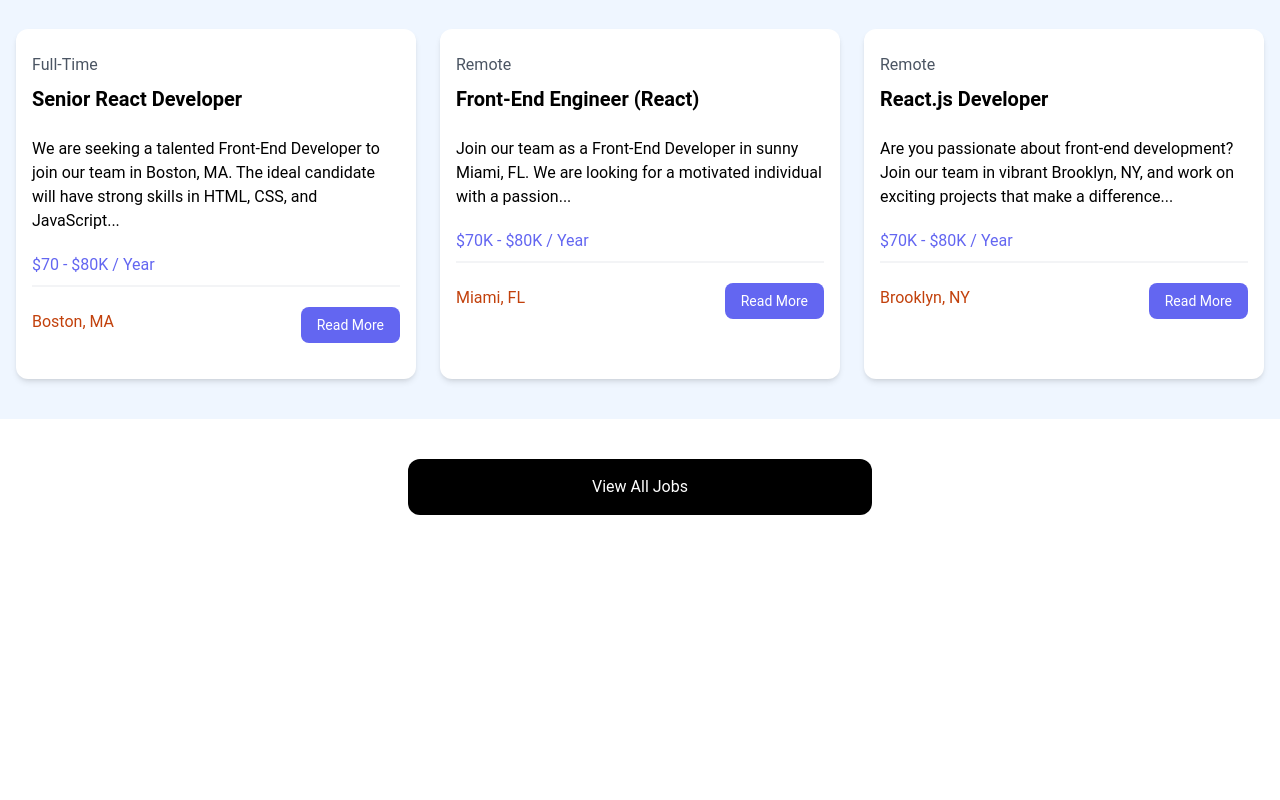
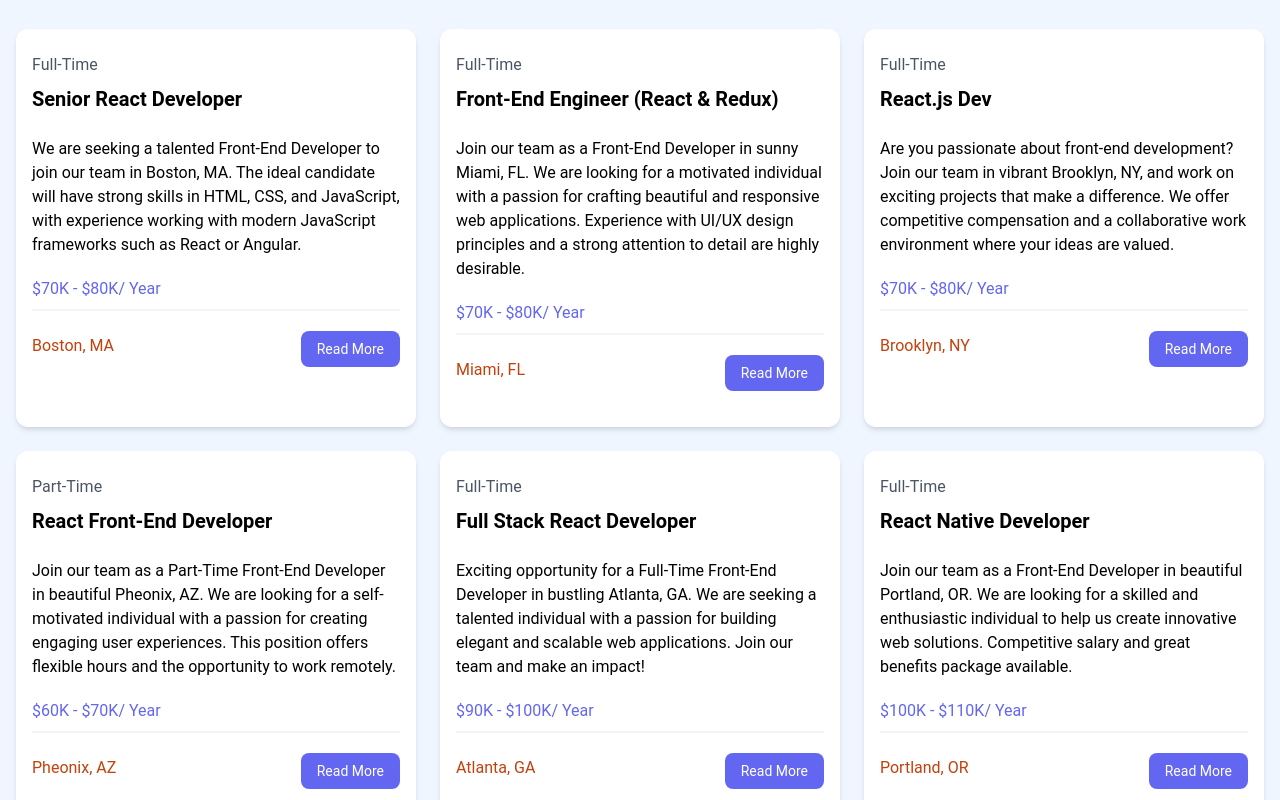
Before and after one commit to Gabby-design/react-crash-2024, a React (Vite) app: page / in a window 1280 px wide. Shown: the part 680-1480 px from the top of the page. Before the commit the page ends 1235 px from the top, so only its background shows below. Built offline with nearby package versions, Linux system fonts and the light colour scheme.

Commit message:
first commit

```diff
--- a/src/components/JobListings.jsx
+++ b/src/components/JobListings.jsx
@@ -1,4 +1,4 @@
-import job from '../jobs.json'
+import jobs from "../jobs.json";
 
 const JobListings = () => {
   return (
@@ -8,28 +8,26 @@ const JobListings = () => {
           Browse Jobs
         </h2>
         <div class="grid grid-cols-1 md:grid-cols-3 gap-6">
-          {/* <!-- Job Listing 1 --> */}
+          {jobs.map((job) => (
             <div class="bg-white rounded-xl shadow-md relative">
               <div class="p-4">
                 <div class="mb-6">
-                <div class="text-gray-600 my-2">Full-Time</div>
-                <h3 class="text-xl font-bold">Senior React Developer</h3>
+                          <div class="text-gray-600 my-2">{job.type}</div>
+                  <h3 class="text-xl font-bold">{job.title}</h3>
                 </div>
 
                 <div class="mb-5">
-                We are seeking a talented Front-End Developer to join our team
-                in Boston, MA. The ideal candidate will have strong skills in
-                HTML, CSS, and JavaScript...
+                  {job.description}
                 </div>
 
-              <h3 class="text-indigo-500 mb-2">$70 - $80K / Year</h3>
+                <h3 class="text-indigo-500 mb-2">{job.salary}/ Year</h3>
 
                 <div class="border border-gray-100 mb-5"></div>
 
                 <div class="flex flex-col lg:flex-row justify-between mb-4">
                   <div class="text-orange-700 mb-3">
                     <i class="fa-solid fa-location-dot text-lg"></i>
-                  Boston, MA
+                    {job.location}
                   </div>
                   <a
                     href="job.html"
@@ -40,73 +38,11 @@ const JobListings = () => {
                 </div>
               </div>
             </div>
-          {/* <!-- Job Listing 2 --> */}
-          <div class="bg-white rounded-xl shadow-md relative">
-            <div class="p-4">
-              <div class="mb-6">
-                <div class="text-gray-600 my-2">Remote</div>
-                <h3 class="text-xl font-bold">Front-End Engineer (React)</h3>
-              </div>
-
-              <div class="mb-5">
-                Join our team as a Front-End Developer in sunny Miami, FL. We
-                are looking for a motivated individual with a passion...
-              </div>
-
-              <h3 class="text-indigo-500 mb-2">$70K - $80K / Year</h3>
-
-              <div class="border border-gray-100 mb-5"></div>
-
-              <div class="flex flex-col lg:flex-row justify-between mb-4">
-                <div class="text-orange-700 mb-3">
-                  <i class="fa-solid fa-location-dot text-lg"></i>
-                  Miami, FL
-                </div>
-                <a
-                  href="job.html"
-                  class="h-[36px] bg-indigo-500 hover:bg-indigo-600 text-white px-4 py-2 rounded-lg text-center text-sm"
-                >
-                  Read More
-                </a>
-              </div>
-            </div>
-          </div>
-          {/* <!-- Job Listing 3 --> */}
-          <div class="bg-white rounded-xl shadow-md relative">
-            <div class="p-4">
-              <div class="mb-6">
-                <div class="text-gray-600 my-2">Remote</div>
-                <h3 class="text-xl font-bold">React.js Developer</h3>
-              </div>
-
-              <div class="mb-5">
-                Are you passionate about front-end development? Join our team in
-                vibrant Brooklyn, NY, and work on exciting projects that make a
-                difference...
-              </div>
-
-              <h3 class="text-indigo-500 mb-2">$70K - $80K / Year</h3>
-
-              <div class="border border-gray-100 mb-5"></div>
-
-              <div class="flex flex-col lg:flex-row justify-between mb-4">
-                <div class="text-orange-700 mb-3">
-                  <i class="fa-solid fa-location-dot text-lg"></i>
-                  Brooklyn, NY
-                </div>
-                <a
-                  href="job.html"
-                  class="h-[36px] bg-indigo-500 hover:bg-indigo-600 text-white px-4 py-2 rounded-lg text-center text-sm"
-                >
-                  Read More
-                </a>
-              </div>
-            </div>
-          </div>
+          ))}
         </div>
       </div>
     </section>
   );
-}
+};
 
-export default JobListings
+export default JobListings;
--- a/src/jobs.json
+++ b/src/jobs.json
@@ -1,5 +1,4 @@
-{
-  "jobs": [
+[
     {
       "id": "1",
       "title": "Senior React Developer",
@@ -85,4 +84,3 @@
       }
     }
   ]
-}
```
Lines whose indentation alone changed are shown as unchanged.
